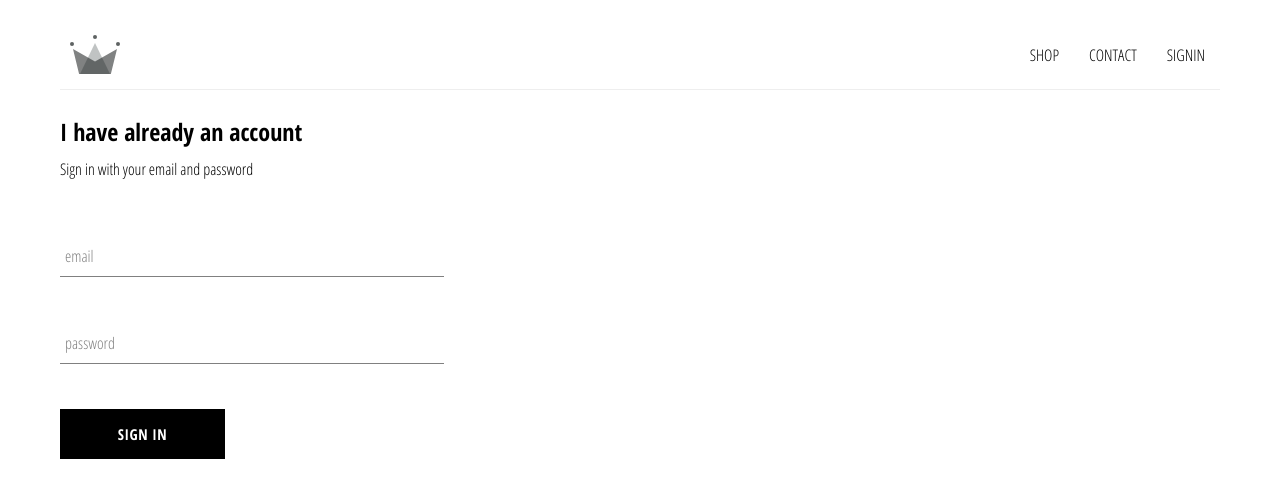
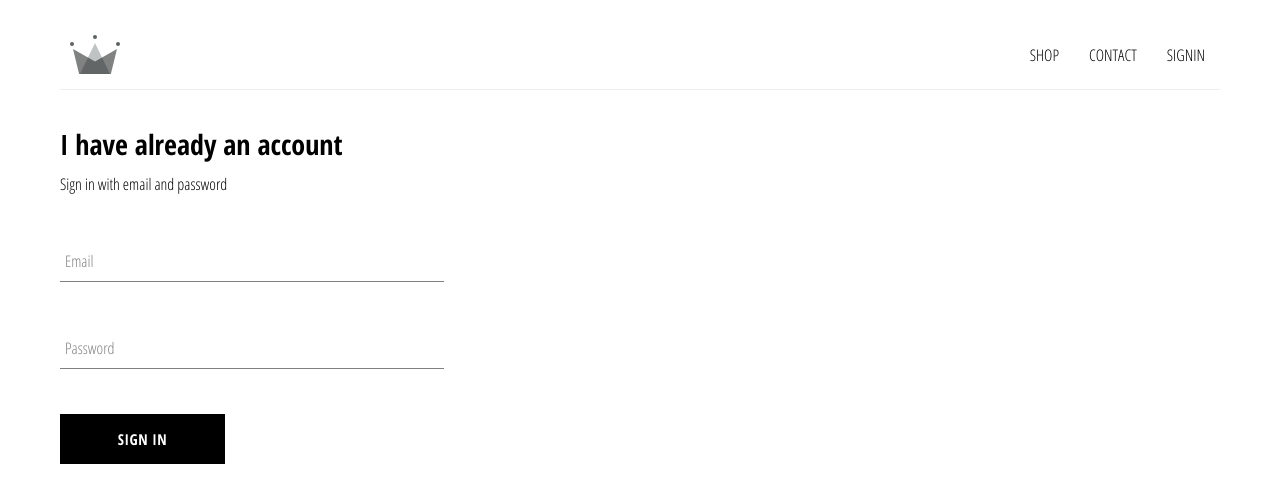
Before and after one commit to RiahiAchraf/Ecommerce-Platform-Cra, a React (Create React App) app: page /signin in a window 1280 px wide. Shown: the top 502 px of the page. Built offline with nearby package versions, Linux system fonts and the light colour scheme.

Commit message:
Updating our form in sign-in component to hooks

```diff
--- a/src/components/form-input/form-input.component.jsx
+++ b/src/components/form-input/form-input.component.jsx
@@ -5,7 +5,8 @@ import React from 'react';
 
 import './form-input.styles.scss';
 
-const FormInput = ({ handleChange, label, ...otherProps }) => (
+export default function FormIpnut({ label, handleChange, ...otherProps }) {
+  return (
     <div className="group">
       <input className="form-input" onChange={handleChange} {...otherProps} />
       {label ? (
@@ -19,5 +20,4 @@ const FormInput = ({ handleChange, label, ...otherProps }) => (
       ) : null}
     </div>
   );
-
-export default FormInput;
+}
--- a/src/components/sign-in/sign-in.component.jsx
+++ b/src/components/sign-in/sign-in.component.jsx
@@ -1,63 +1,46 @@
 /* eslint-disable react/destructuring-assignment */
 /* eslint-disable jsx-a11y/label-has-associated-control */
-import React from 'react';
+import React, { useState } from 'react';
 
 import './sign-in.styles.scss';
 import FormInput from '../form-input/form-input.component';
 import CustomButton from '../custom-button/custom-button.component';
 
-class SignIn extends React.Component {
-  constructor(props) {
-    super(props);
+export default function SignIn() {
+  const [email, setEmail] = useState('');
+  const [password, setPassword] = useState('');
 
-    this.state = {
-      email: '',
-      password: ''
-    };
-  }
+  const handleSubmit = e => {
+    e.peventDefault();
 
-  handleSubmite = event => {
-    event.preventDefault();
-
-    this.setState({ email: '', password: '' });
+    setEmail('');
+    setPassword('');
   };
 
-  handleChange = event => {
-    const { value, name } = event.target;
-
-    this.setState({ [name]: value });
-  };
-
-  render() {
   return (
     <div className="sign-in">
-        <h2>I have already an account</h2>
-        <span className="sign-title">Sign in with your email and password</span>
-
-        <form onSubmit={this.handleSubmite}>
+      <h2 className="title">I have already an account</h2>
+      <span>Sign in with email and password</span>
+      <form onSubmit={handleSubmit}>
         <FormInput
+          type="email"
           name="email"
-            type="email"
-            value={this.state.email}
-            handleChange={this.handleChange}
-            label="email"
+          value={email}
+          handleChange={e => setEmail(e.target.value)}
+          label="Email"
           required
         />
 
         <FormInput
+          type="password"
           name="password"
-            type="password"
-            value={this.state.password}
-            handleChange={this.handleChange}
-            label="password"
+          value={password}
+          handleChange={e => setPassword(e.target.value)}
+          label="Password"
           required
         />
-
         <CustomButton type="submit">Sign in</CustomButton>
       </form>
     </div>
   );
 }
-}
-
-export default SignIn;
--- a/src/components/sign-in/sign-in.styles.scss
+++ b/src/components/sign-in/sign-in.styles.scss
@@ -3,7 +3,7 @@
     display: flex;
     flex-direction:column ;
 
-    .sign-title {
+    .title {
         margin: 10px 0;
     }
 }
```
Lines whose indentation alone changed are shown as unchanged.
